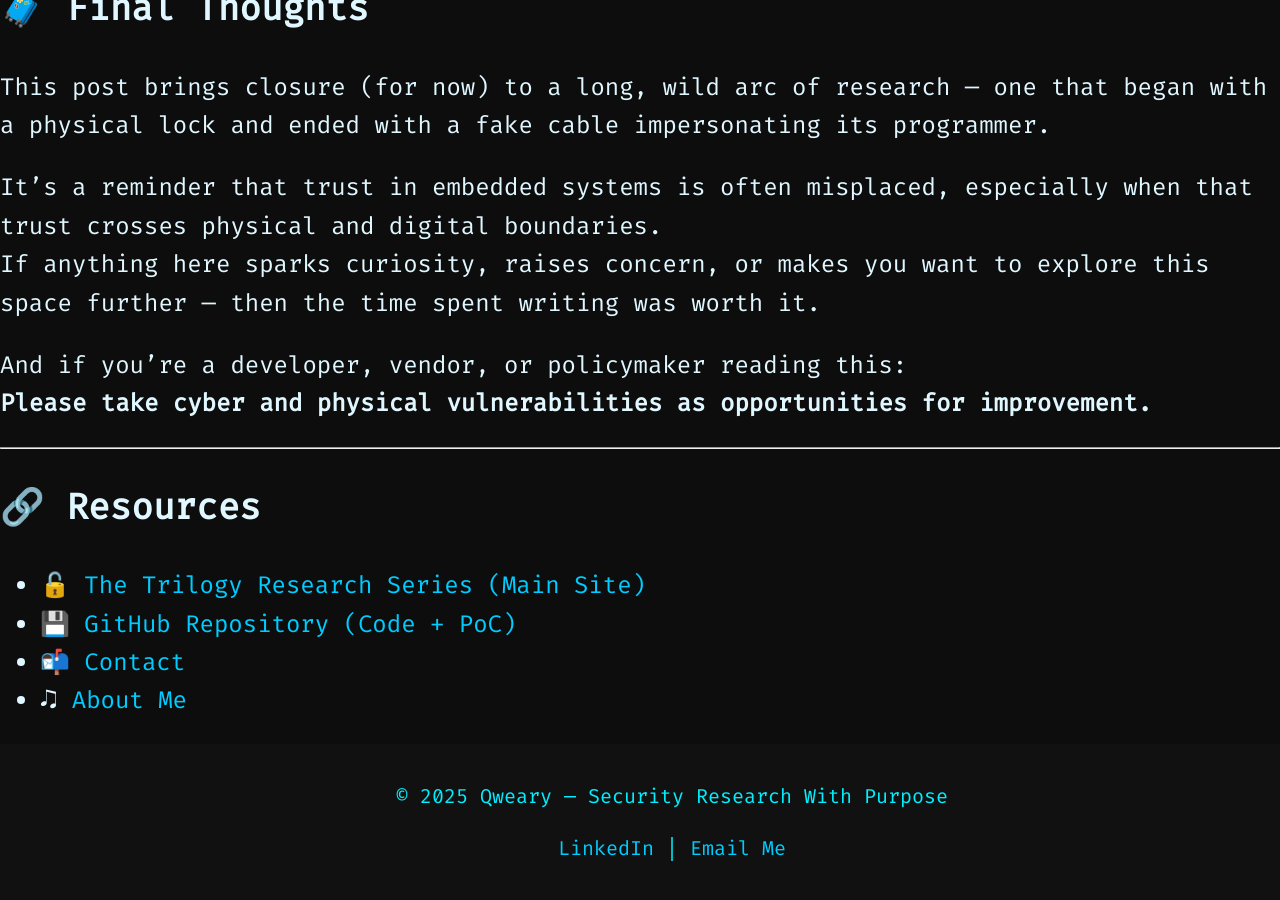
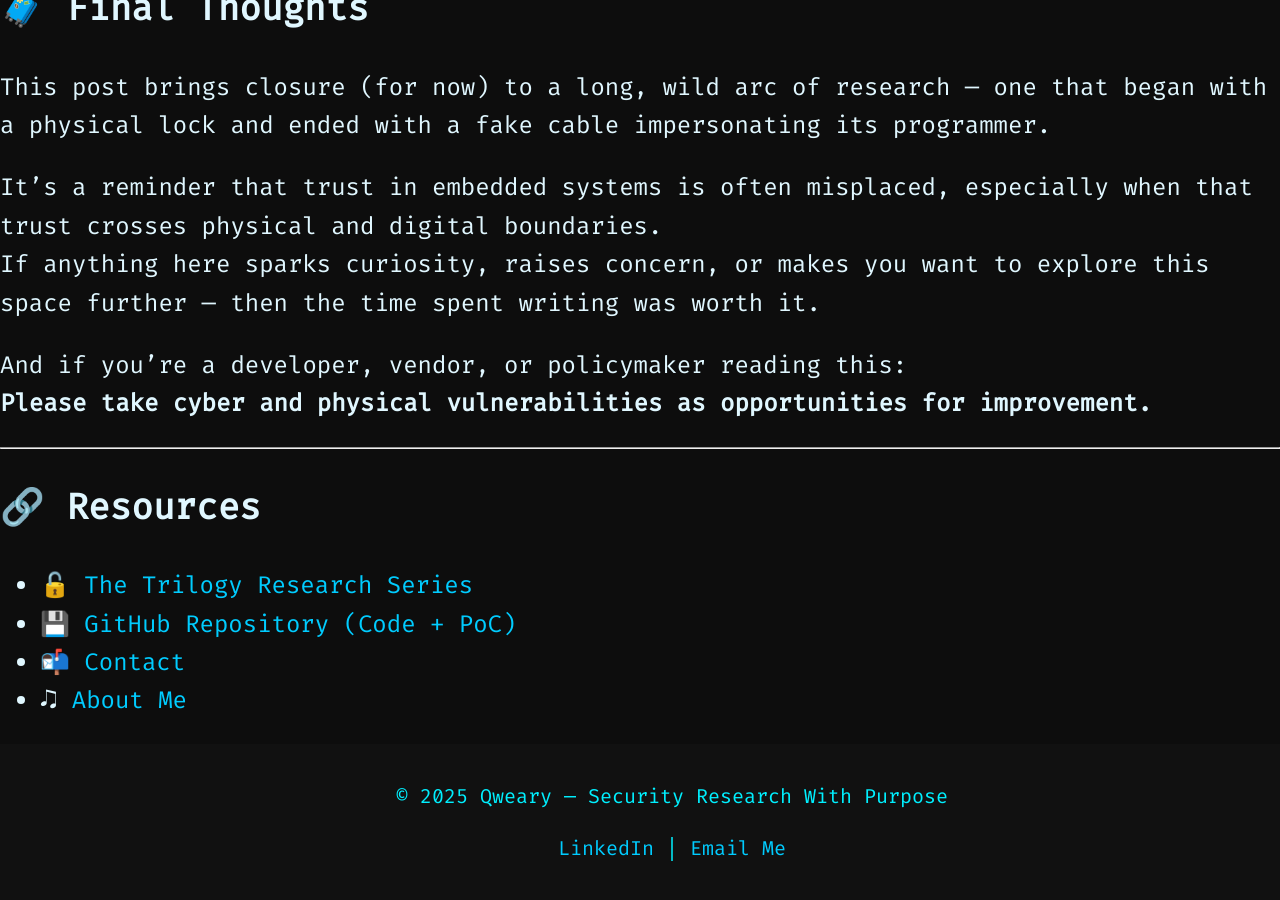
Before and after one commit to Qweary/Qweary.github.io, a Jekyll site: the page built from _posts/2025-08-19-phys-access-digi-lies.md, in a window 1280 px wide and 900 px high, scrolled down 2723 px. Built offline with Jekyll 4.4.1, drawn with Linux system fonts in a browser that asks for light colours; a script that is not in the unit is left out.

Commit message:
Update 2025-08-19-phys-access-digi-lies.md

```diff
--- a/_posts/2025-08-19-phys-access-digi-lies.md
+++ b/_posts/2025-08-19-phys-access-digi-lies.md
@@ -90,7 +90,7 @@
 
 ## 🔗 Resources
 
-- 🔓 [The Trilogy Research Series (Main Site)](https://qweary.github.io)
+- 🔓 [The Trilogy Research Series](https://qweary.github.io/backburner)
 - 💾 [GitHub Repository (Code + PoC)](https://github.com/Qweary/T2-T3-Lock-Exploitation-Research)
 - 📬 [Contact](https://qweary.github.io/contact)
 - 🎝️ [About Me](https://qweary.github.io/about)
```
